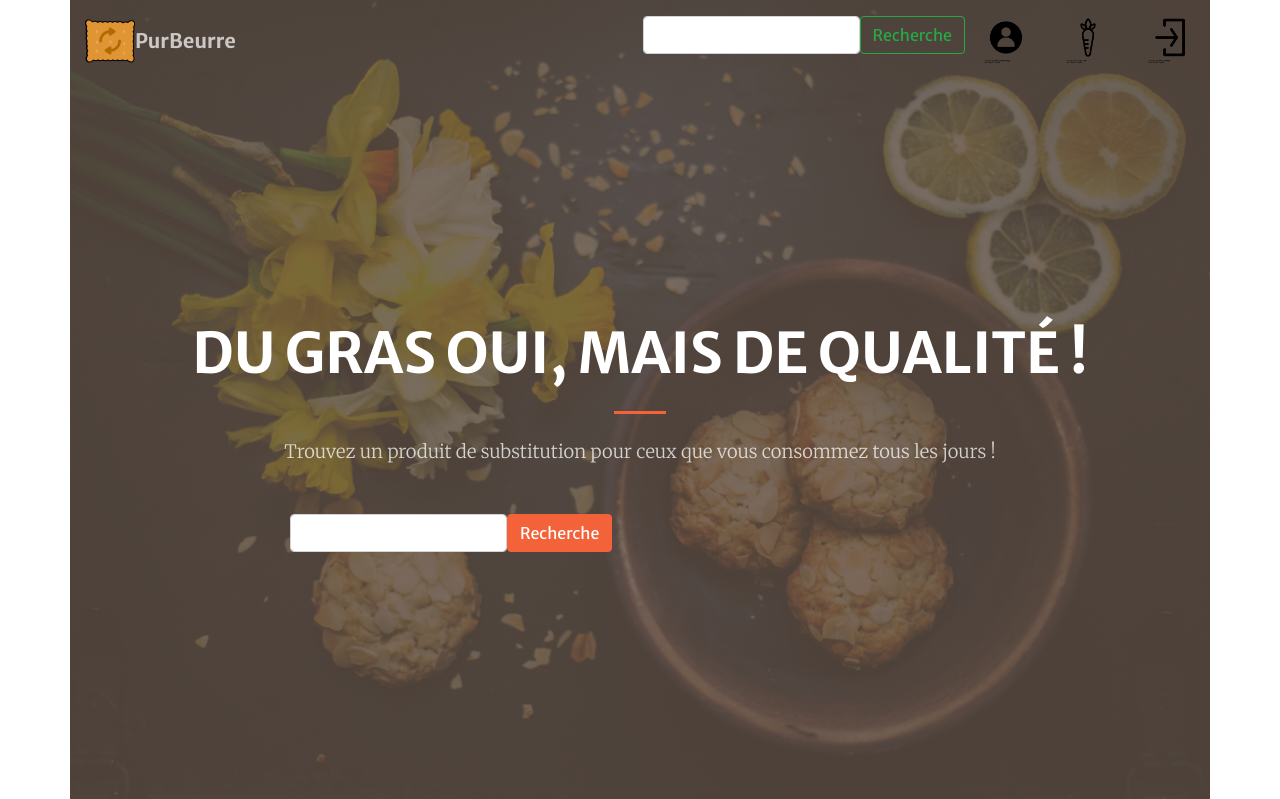
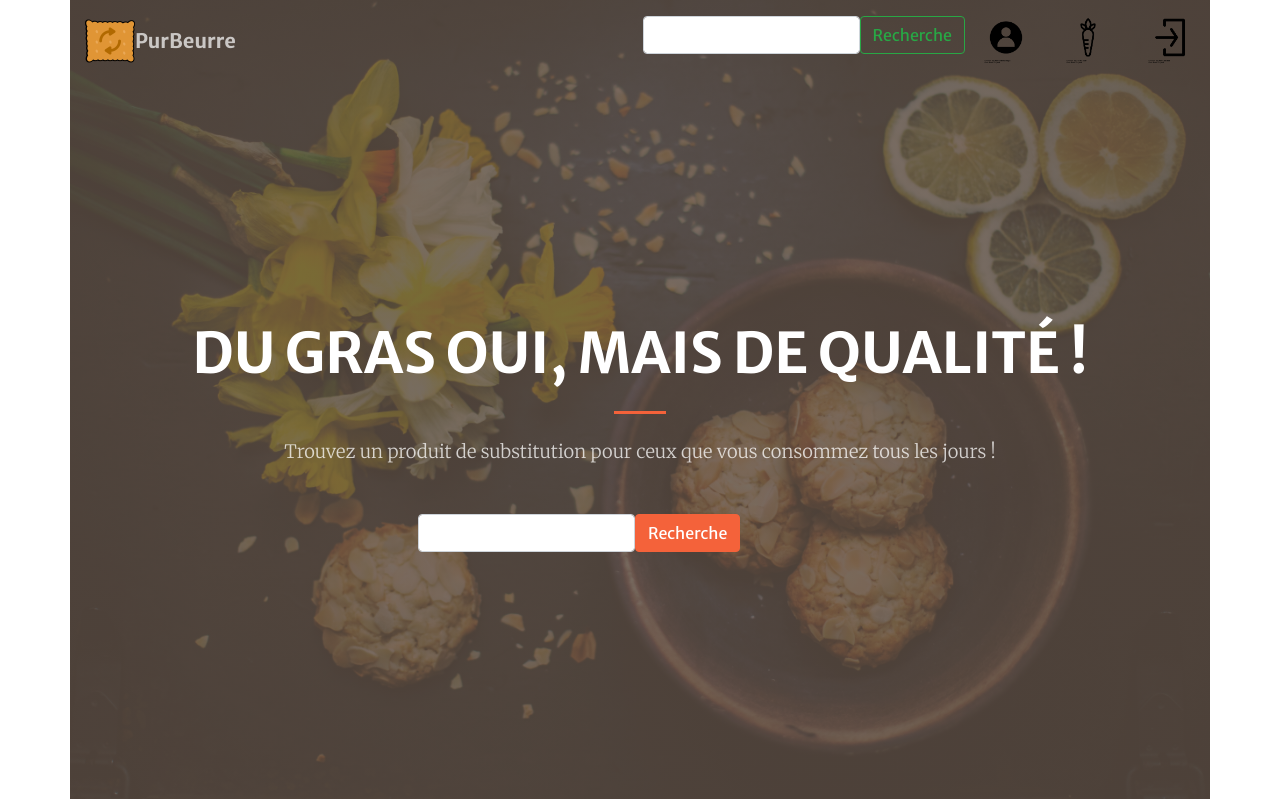
Before and after one commit to Kyossen/PurBeurre---Project_8, a Django app: page / in a window 1280 px wide. Shown: the top 799 px of the page. Run offline with Django 3.2, Linux system fonts and the light colour scheme; some libraries are stand-ins or nearby versions.

Commit message:
Update
Update

```diff
--- a/search/templates/search/index.html
+++ b/search/templates/search/index.html
@@ -13,7 +13,7 @@
           <p class="text-white-75 font-weight-light mb-5">Trouvez un produit de substitution pour ceux que vous consommez tous les jours !</p>
           <form class="form-inline col-lg-10 col-xs-10 align-self-baseline" action="{% url 'result' %}" method="POST">
                {% csrf_token %}
-            <div class="form-inline pull-right center">
+            <div class="form-inline pull-right mid_find">
                 <div id="query_search" class="form-group {% if form.userFood.errors %}has-warning has-feedback{% endif %}">
                     <label for="{{ form.userFood.id_for_label }}">
                     {{ form_food.food }}
```
